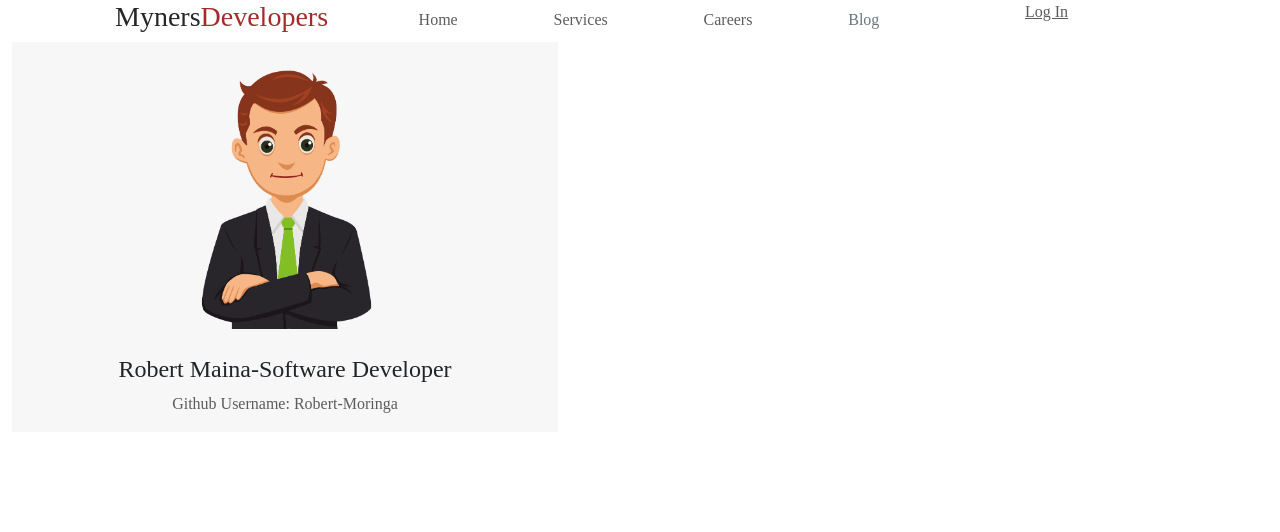
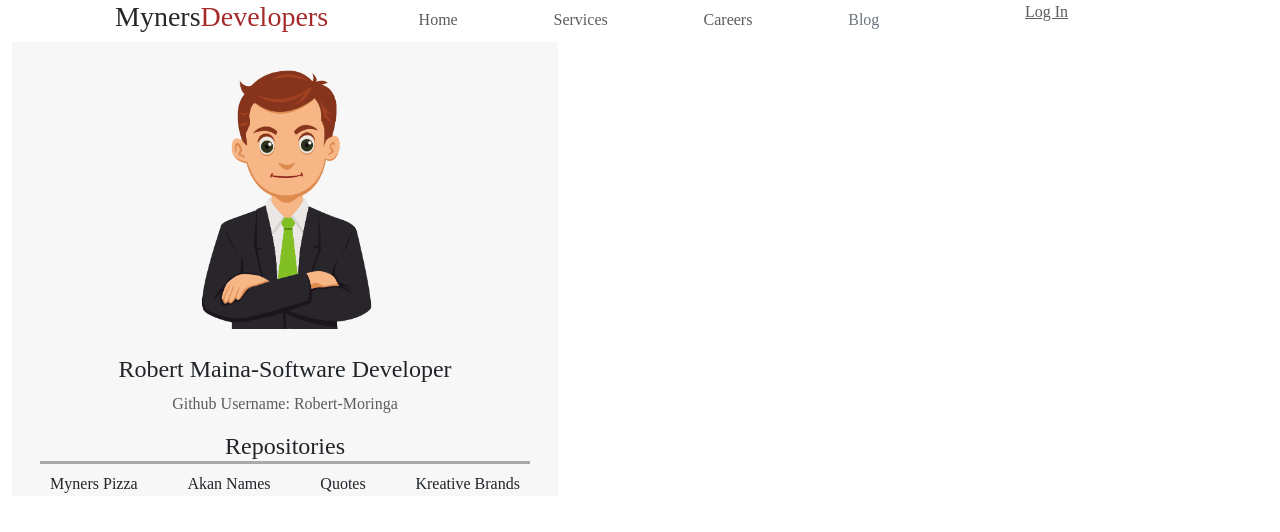
Before and after one commit to Robert-Moringa/Github-Search, an Angular app in the folder Moringa_Core/Github-Search/: page / in a window 1280 px wide. Shown: the top 532 px of the page. Built offline with nearby package versions, Linux system fonts and the light colour scheme; a web font is replaced by a local one.

Commit message:
used bootstrap to style

```diff
--- a/Moringa_Core/Github-Search/src/app/home/home.component.css
+++ b/Moringa_Core/Github-Search/src/app/home/home.component.css
@@ -17,3 +17,8 @@ img{
     margin-right: auto;
     margin-top: 5%; margin-bottom: 5%;
 }
+
+.examples{
+    display: flex; justify-content: space-between;
+    margin-left: 5%; margin-right: 5%;
+}
--- a/Moringa_Core/Github-Search/src/app/home/home.component.html
+++ b/Moringa_Core/Github-Search/src/app/home/home.component.html
@@ -34,6 +34,16 @@
             <img src="./assets/profile 2.png" alt="Profile Image here" width="50%">
             <h4>Robert Maina-Software Developer</h4>
             <p style="color: rgba(92, 92, 92, 1);">Github Username: Robert-Moringa</p>
+
+            <div class="repositories">
+                <h4 style="border-bottom: solid 3px rgba(92, 92, 92, 0.5); margin-left: 3%; margin-right: 3%;">Repositories</h4>
+                <div class="examples">
+                    <span class="align-middle">Myners Pizza</span>
+                    <span class="align-middle">Akan Names</span>
+                    <span class="align-middle">Quotes</span>
+                    <span class="align-middle">Kreative Brands</span>
+                </div>
+            </div>
         </div>
 
 
```
